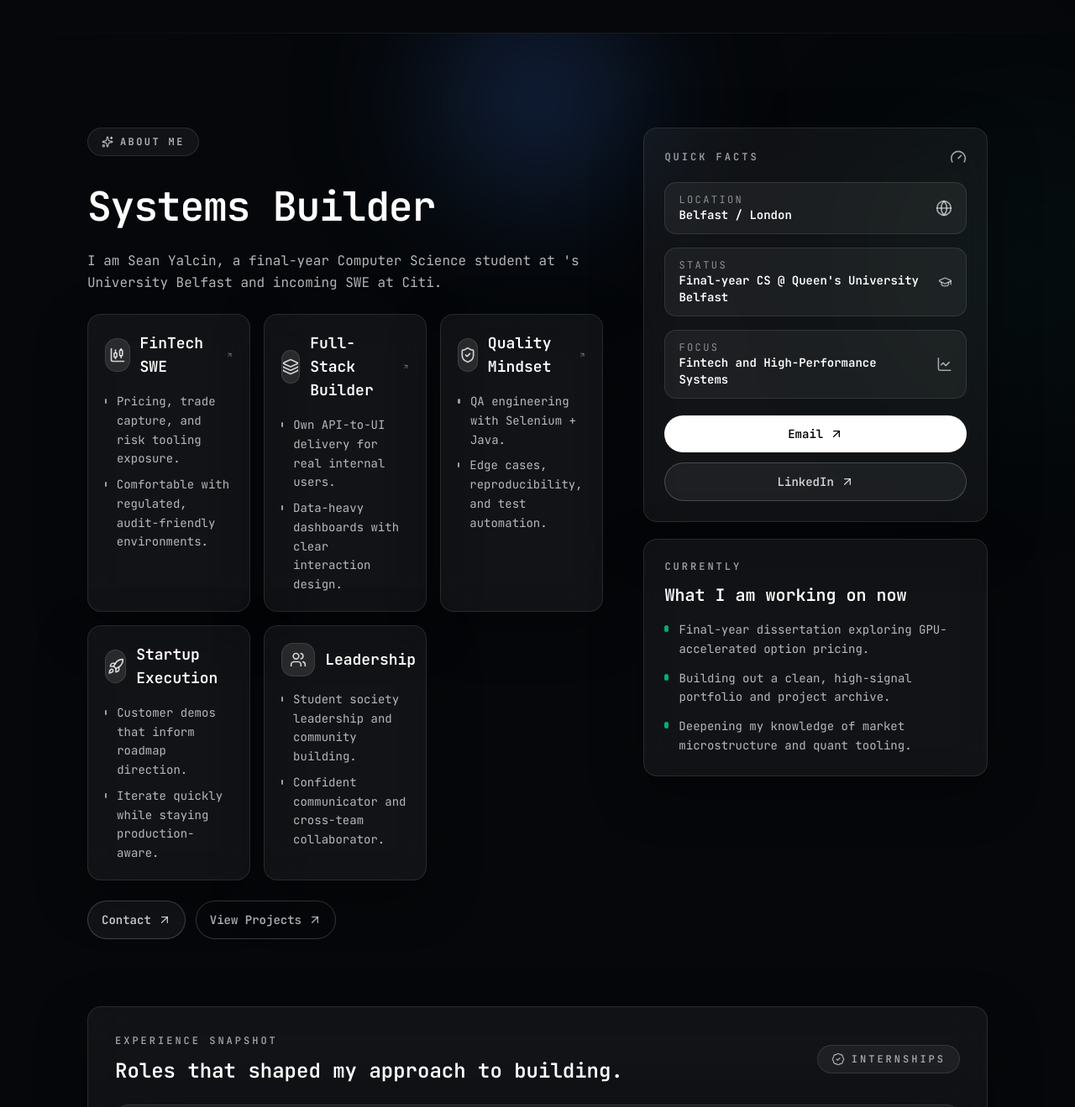
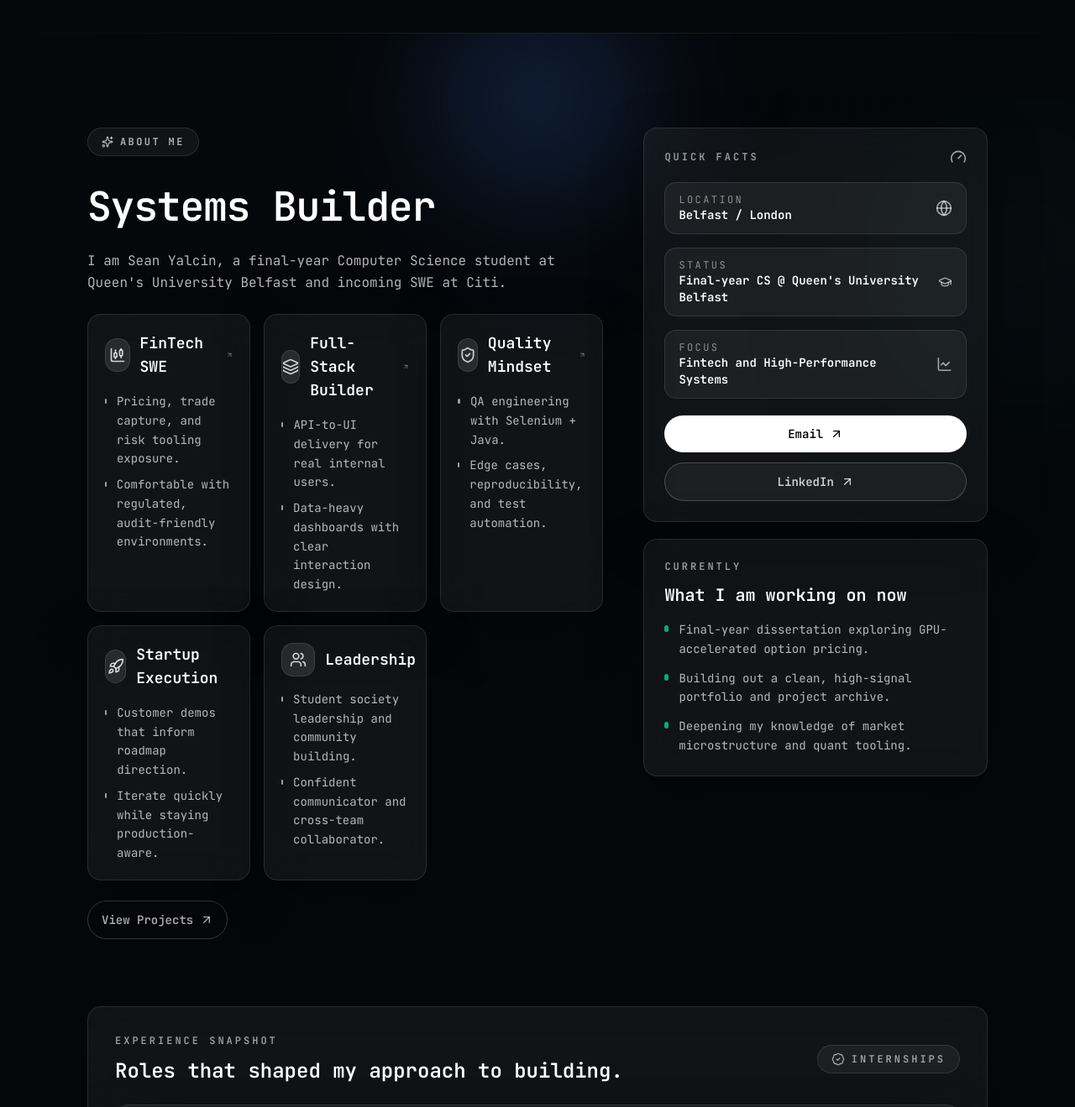
Before and after one commit to syalc1234/portfolio, a Next.js app: page / in a window 1280 px wide. Shown: the part 840-2159 px from the top of the page at 84% size. Built offline with nearby package versions, Linux system fonts and the light colour scheme.

Commit message:
grammer fixes.

```diff
--- a/components/AboutSection.tsx
+++ b/components/AboutSection.tsx
@@ -32,7 +32,7 @@ const highlights = [
     title: "Full-Stack Builder",
     icon: Layers,
     bullets: [
-      "Own API-to-UI delivery for real internal users.",
+      "API-to-UI delivery for real internal users.",
       "Data-heavy dashboards with clear interaction design.",
     ],
   },
@@ -164,7 +164,7 @@ export default function AboutSection() {
                     Systems Builder
                   </h2>
                   <p className="max-w-prose text-sm leading-relaxed text-white/70 sm:text-base">
-                    I am Sean Yalcin, a final-year Computer Science student at &apos;s
+                    I am Sean Yalcin, a final-year Computer Science student at Queen&apos;s
                     University Belfast and incoming SWE at Citi.
                   </p>
                 </div>
@@ -198,13 +198,6 @@ export default function AboutSection() {
 
                 {/* Stack CTAs on mobile for comfortable taps. */}
                 <div className="flex flex-col gap-3 sm:flex-row sm:flex-wrap">
-                  <a
-                    href={`mailto:${contactEmail}`}
-                    className="inline-flex w-full items-center justify-center gap-2 rounded-full border border-white/20 bg-white/5 px-4 py-3 text-sm font-semibold text-white/80 transition-colors hover:border-white/40 hover:bg-white/10 hover:text-white focus-visible:outline-none focus-visible:ring-2 focus-visible:ring-white/50 motion-reduce:transition-none sm:w-auto"
-                  >
-                    Contact
-                    <ArrowUpRight className="h-4 w-4" />
-                  </a>
                   <Link
                     href="https://github.com/syalc1234"
                     className="inline-flex w-full items-center justify-center gap-2 rounded-full border border-white/20 bg-transparent px-4 py-3 text-sm font-semibold text-white/70 transition-colors hover:border-white/40 hover:text-white focus-visible:outline-none focus-visible:ring-2 focus-visible:ring-white/50 motion-reduce:transition-none sm:w-auto"
```
